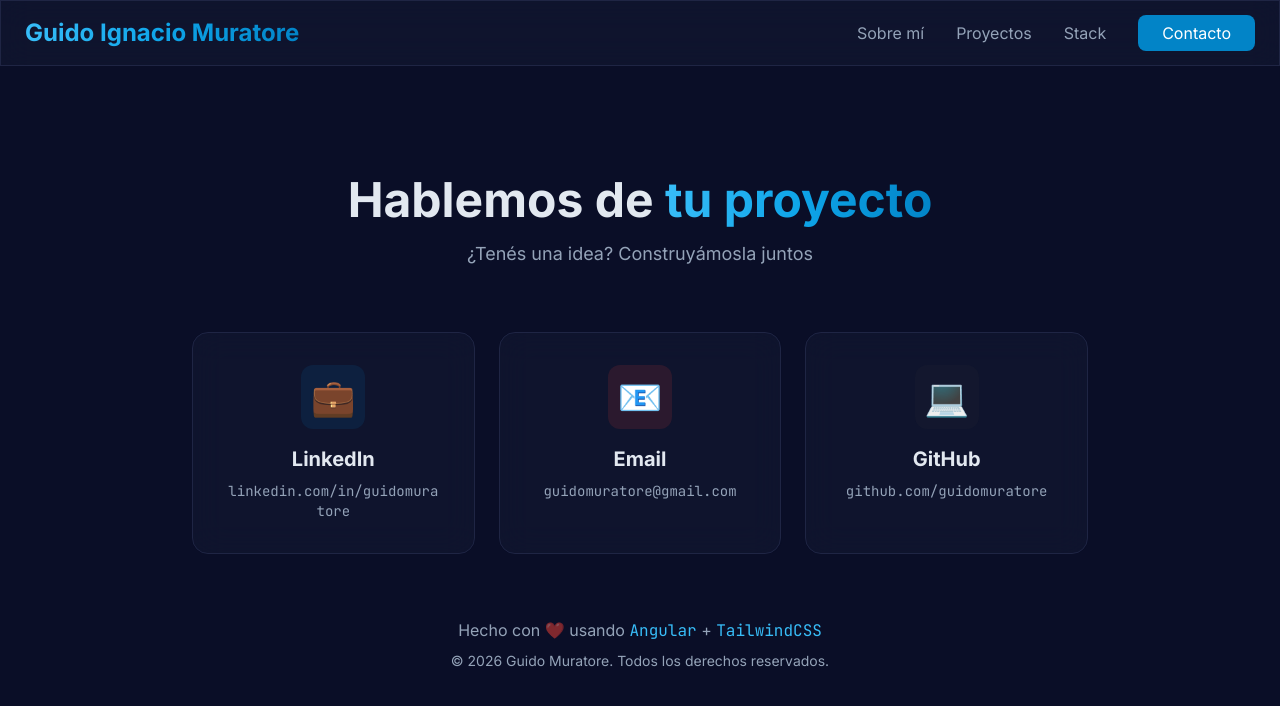
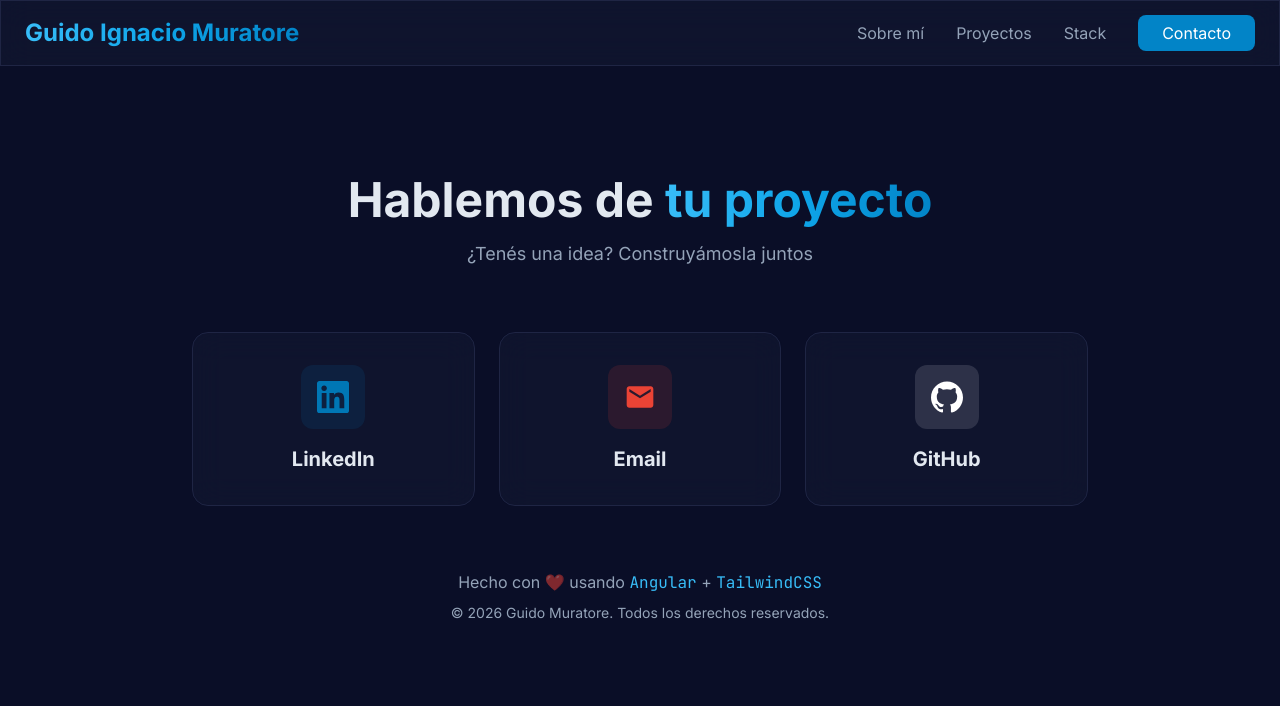
Before and after one commit to Guidomuratore/mi_web_2026, an Angular app: page /contact in a window 1280 px wide. Shown: the top 706 px of the page. Built offline with nearby package versions, Linux system fonts and the light colour scheme.

Commit message:
Contact New

```diff
--- a/src/app/components/contact/contact.component.ts
+++ b/src/app/components/contact/contact.component.ts
@@ -4,7 +4,6 @@
 interface ContactLink {
   name: string;
   url: string;
-    icon: string;
   color: string;
 }
 
@@ -16,7 +15,6 @@
     <section id="contact" class="py-24">
       <div class="container mx-auto px-6">
         <div class="max-w-4xl mx-auto">
-          <!-- Section title -->
           <h2 class="text-4xl md:text-5xl font-bold text-center mb-4">
             Hablemos de <span class="text-gradient">tu proyecto</span>
           </h2>
@@ -24,7 +22,6 @@
             ¿Tenés una idea? Construyámosla juntos
           </p>
 
-          <!-- Contact Links -->
           <div class="grid grid-cols-1 md:grid-cols-3 gap-6">
             <a *ngFor="let link of contactLinks"
                [href]="link.url"
@@ -32,25 +29,27 @@
                rel="noopener noreferrer"
                class="glass-effect rounded-2xl p-8 hover-lift transition-all duration-300 text-center group hover:border-primary-600/50 border-2 border-transparent">
 
-              <!-- Icon -->
-              <div class="w-16 h-16 mx-auto mb-4 rounded-xl flex items-center justify-center text-4xl transition-transform duration-300 group-hover:scale-110"
-                   [style.background-color]="link.color + '20'">
-                {{ link.icon }}
+              <div class="w-16 h-16 mx-auto mb-4 rounded-xl flex items-center justify-center transition-transform duration-300 group-hover:scale-110"
+                   [style.background-color]="link.color + '20'"
+                   [style.color]="link.color">
+
+                <ng-container [ngSwitch]="link.name">
+
+                    <svg *ngSwitchCase="'LinkedIn'" class="w-8 h-8 fill-current" viewBox="0 0 24 24" xmlns="http://www.w3.org/2000/svg"><path d="M20.447 20.452h-3.554v-5.569c0-1.328-.027-3.037-1.852-3.037-1.853 0-2.136 1.445-2.136 2.939v5.667H9.351V9h3.414v1.561h.046c.477-.9 1.637-1.85 3.37-1.85 3.601 0 4.267 2.37 4.267 5.455v6.286zM5.337 7.433c-1.144 0-2.063-.926-2.063-2.065 0-1.138.92-2.063 2.063-2.063 1.14 0 2.064.925 2.064 2.063 0 1.139-.925 2.065-2.064 2.065zm1.782 13.019H3.555V9h3.564v11.452zM22.225 0H1.771C.792 0 0 .774 0 1.729v20.542C0 23.227.792 24 1.771 24h20.451C23.2 24 24 23.227 24 22.271V1.729C24 .774 23.2 0 22.222 0h.003z"/></svg>
+
+                    <svg *ngSwitchCase="'GitHub'" class="w-8 h-8 fill-current" viewBox="0 0 24 24" xmlns="http://www.w3.org/2000/svg"><path d="M12 .297c-6.63 0-12 5.373-12 12 0 5.303 3.438 9.8 8.205 11.385.6.113.82-.258.82-.577 0-.285-.01-1.04-.015-2.04-3.338.724-4.042-1.61-4.042-1.61C4.422 18.07 3.633 17.7 3.633 17.7c-1.087-.744.084-.729.084-.729 1.205.084 1.838 1.236 1.838 1.236 1.07 1.835 2.809 1.305 3.495.998.108-.776.417-1.305.76-1.605-2.665-.3-5.466-1.332-5.466-5.93 0-1.31.465-2.38 1.235-3.22-.135-.303-.54-1.523.105-3.176 0 0 1.005-.322 3.3 1.23.96-.267 1.98-.399 3-.405 1.02.006 2.04.138 3 .405 2.28-1.552 3.285-1.23 3.285-1.23.645 1.653.24 2.873.12 3.176.765.84 1.23 1.91 1.23 3.22 0 4.61-2.805 5.625-5.475 5.92.42.36.81 1.096.81 2.22 0 1.606-.015 2.896-.015 3.286 0 .315.21.69.825.57C20.565 22.092 24 17.592 24 12.297c0-6.627-5.373-12-12-12"/></svg>
+
+                    <svg *ngSwitchCase="'Email'" class="w-8 h-8 fill-current" viewBox="0 0 24 24" xmlns="http://www.w3.org/2000/svg"><path d="M20 4H4c-1.1 0-1.99.9-1.99 2L2 18c0 1.1.9 2 2 2h16c1.1 0 2-.9 2-2V6c0-1.1-.9-2-2-2zm0 4l-8 5-8-5V6l8 5 8-5v2z"/></svg>
+
+                </ng-container>
               </div>
 
-              <!-- Name -->
-              <h3 class="text-xl font-bold mb-2 group-hover:text-primary-400 transition-colors duration-300">
+              <h3 class="text-xl font-bold mb-0 group-hover:text-primary-400 transition-colors duration-300">
                 {{ link.name }}
               </h3>
-
-              <!-- URL/Email -->
-              <p class="text-dark-muted text-sm font-mono break-all">
-                {{ getDisplayText(link) }}
-              </p>
             </a>
           </div>
 
-          <!-- Footer -->
           <div class="mt-16 text-center">
             <p class="text-dark-muted">
               Hecho con
@@ -75,27 +74,19 @@
     {
       name: 'LinkedIn',
       url: 'https://linkedin.com/in/guidomuratore',
-            icon: '💼',
-            color: '#0077b5'
+      color: '#0077b5' // Azul oficial LinkedIn
     },
     {
       name: 'Email',
       url: 'mailto:guidomuratore@gmail.com',
-            icon: '📧',
-            color: '#ea4335'
+      color: '#ea4335' // Rojo Gmail
     },
     {
       name: 'GitHub',
       url: 'https://github.com/guidomuratore',
-            icon: '💻',
-            color: '#333333'
+      // OJO: Le cambié el color a blanco (#ffffff) porque el gris oscuro (#333)
+      // no se ve bien sobre fondos oscuros. Si prefieres otro color, cámbialo aquí.
+      color: '#ffffff'
     }
   ];
-
-    getDisplayText(link: ContactLink): string {
-        if (link.name === 'Email') {
-            return 'guidomuratore@gmail.com';
 }
-        return link.url.replace('https://', '').replace('mailto:', '');
-    }
-}
```
Lines whose indentation alone changed are shown as unchanged.
